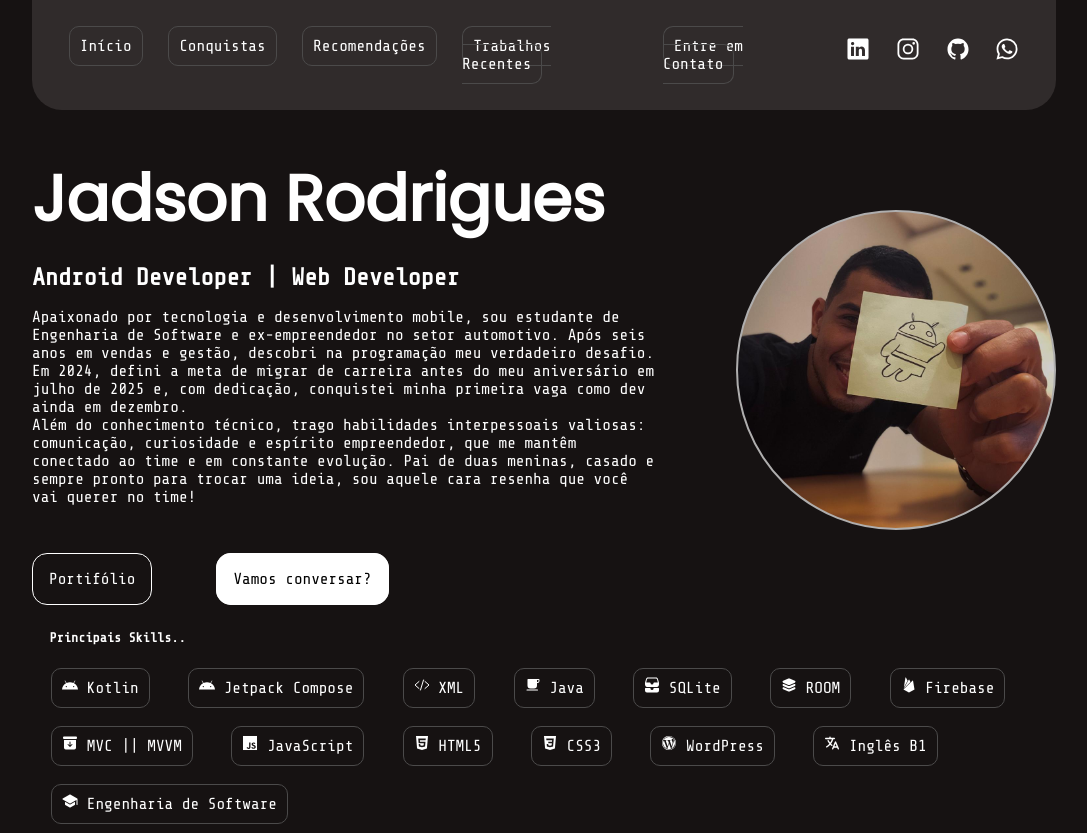
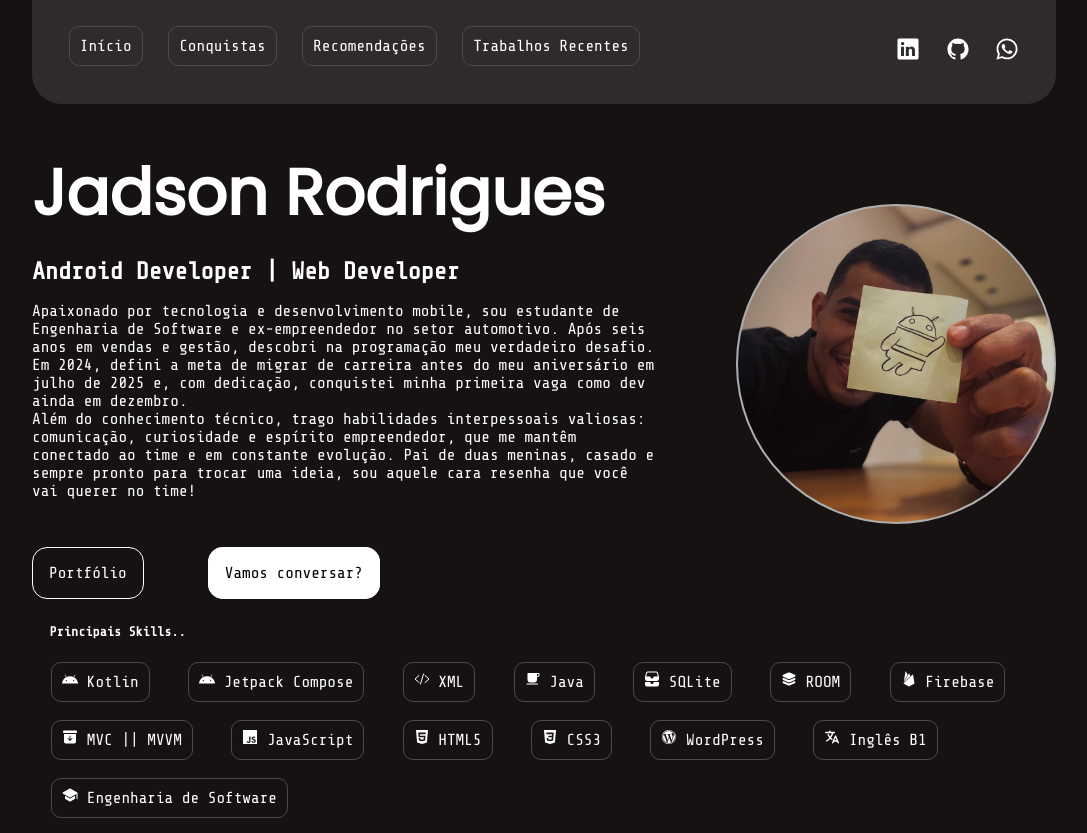
Before and after one commit to jadsnnr/jads, a plain HTML site: page index.html in a window 1280 px wide. Shown: the whole page, without its empty margins (96-1183 px from the left). Drawn offline with nearby package versions, Linux system fonts and the light colour scheme.

Commit message:
Update index.html

```diff
--- a/index.html
+++ b/index.html
@@ -1,5 +1,5 @@
 <!DOCTYPE html>
-<html lang="en">
+<html lang="pt-br">
   <head>
     <meta charset="UTF-8" />
     <meta name="viewport" content="width=device-width, initial-scale=1.0" />
@@ -19,20 +19,22 @@
         </div>
       <!--Flex-inline-->
       <ul class="menu_list">
-        <li class="nav_button"><a class="nav_button_items" href="">Início</a></li>
-        <li class="nav_button"><a class="nav_button_items" href="">Conquistas</a></li>
-        <li class="nav_button"><a class="nav_button_items" href="">Recomendações</a></li>
-        <li class="nav_button"><a class="nav_button_items" href="">Trabalhos Recentes</a></li>
-        <li class="nav_button"><a class="nav_button_items" href="https://wa.me/55027997669467?text=Olá,%20Jadson,%20gostei%20do%20seu%20trabalho!%20" target="_blank">Entre em Contato</a></li>
+        <li class="nav_button"><a class="nav_button_items" href="index.html">Início</a></li>
+        <li class="nav_button"><a class="nav_button_items" href="accomplishment.html">Conquistas</a></li>
+        <li class="nav_button"><a class="nav_button_items" href="rec.html">Recomendações</a></li>
+        <li class="nav_button"><a class="nav_button_items" href="recentJobs.html">Trabalhos Recentes</a></li>
       </ul>
       <!--Space Between-->
       <ul class="menu_list" id="_social_media">
+
         <li class="nav_button">
           <a class="media_icon" href="https://www.linkedin.com/in/jadson-rodrigues-704845251/" target="_blank"><ion-icon name="logo-linkedin"></ion-icon></a>
         </li>
-        <li class="nav_button"><a class="media_icon" href=""><ion-icon name="logo-instagram"></ion-icon></a></li>
-        <li class="nav_button"><a class="media_icon" href=""><ion-icon name="logo-github"></ion-icon></a></li>
-        <li class="nav_button"><a class="media_icon" id="_contact" href=""><ion-icon name="logo-whatsapp"></ion-icon></a></li>
+
+        <li class="nav_button"><a class="media_icon" href="https://github.com/jadsnnr" target="_blank" ><ion-icon name="logo-github" ></ion-icon></a></li>
+
+        <li class="nav_button"><a class="media_icon" id="_contact" href="https://wa.me/55027997669467?text=Olá,%20Jadson,%20gostei%20do%20seu%20trabalho!%20" target="_blank"><ion-icon name="logo-whatsapp"></ion-icon></a></li>
+
       </ul>
     </header>
     <main>
@@ -46,7 +48,7 @@
           <!--Flex-inline-->
           <ul class="main_button_list">
             <li>
-                <a class="main_button" id="_galerie_button" href="#">Portifólio</a>
+                <a class="main_button" id="_galerie_button" href="#">Portfólio</a>
             </li>
             <li>
                 <a class="main_button" id="_contact_button"  href="https://wa.me/55027997669467?text=Olá,%20Jadson,%20gostei%20do%20seu%20trabalho!%20" target="_blank">Vamos conversar?</a>
```
